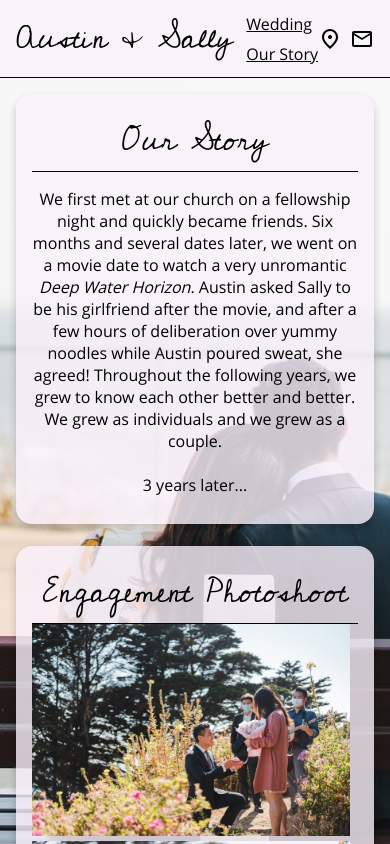
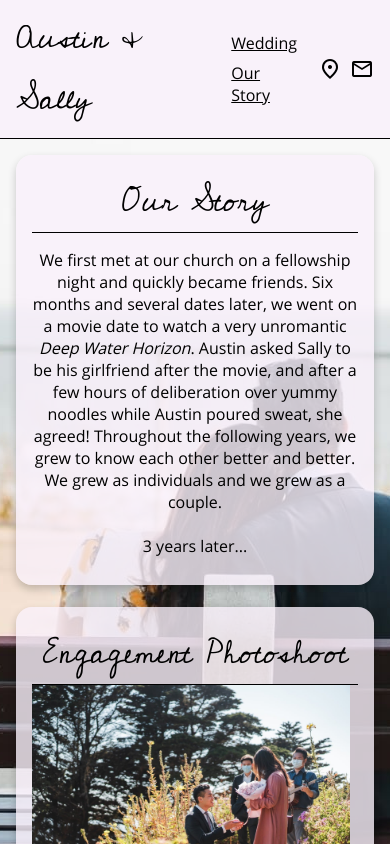
Before and after one commit to agauyeung/austin-and-sally, a Next.js app: page /story in a window 390 px wide. Shown: the top 844 px of the page. Built offline with nearby package versions, Linux system fonts and the light colour scheme.

Commit message:
header margin change

```diff
--- a/src/Components/Header/Header.module.css
+++ b/src/Components/Header/Header.module.css
@@ -34,7 +34,7 @@
 @media only screen and (max-width: 768px) {
   .link-wrapper {
     flex-direction: column;
-    margin-right: 0;
+    margin-right: 1rem;
   }
 
   .link-wrapper a {
```
